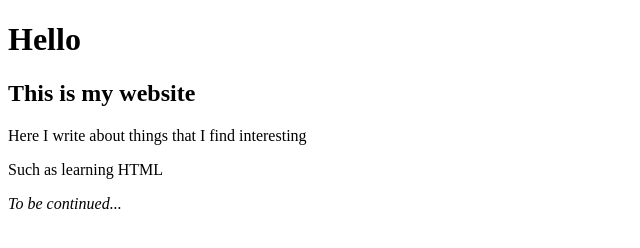
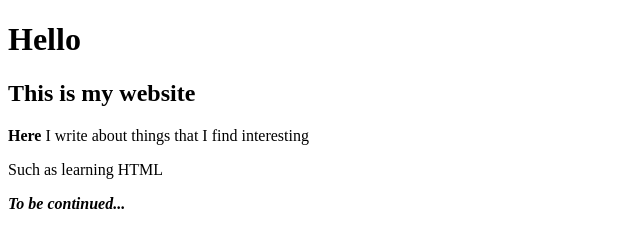
Before and after one commit to ingann/lapio-website, a plain HTML site: page index.html in a window 1280 px wide. Shown: the full height of the page, 0-640 px from the left. Drawn offline with Linux system fonts and the light colour scheme.

Commit message:
Part 3, add third exercise

```diff
--- a/index.html
+++ b/index.html
@@ -9,9 +9,9 @@
 
 <body>
   <h2><strong>This is my website</strong></h2>
-  <p>Here I write about things that I find interesting</p>
+  <p><strong>Here</strong> I write about things that I find interesting</p>
   <p>Such as learning HTML</p>
-  <p><em>To be continued...</em></p>
+  <p><em><strong>To be continued...</strong></em></p>
 </body>
 
 </html>
```
